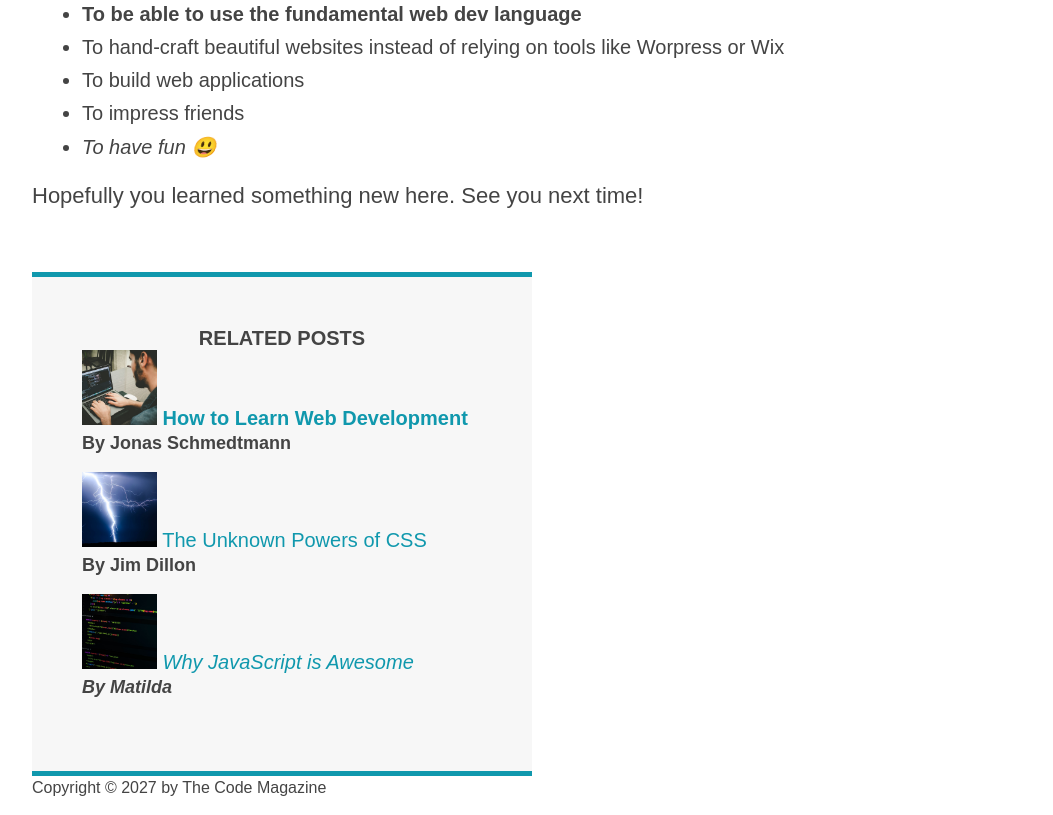
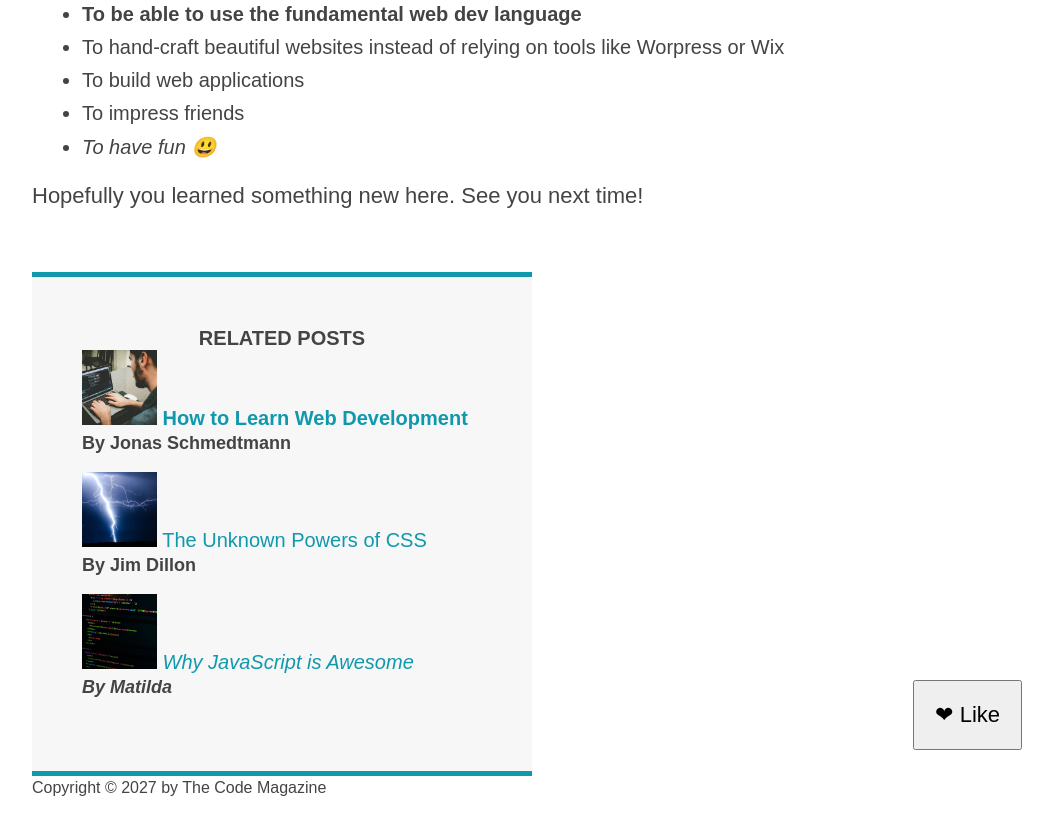
Before and after one commit to eangao/htmlcss-03-css-fundamentals, a plain HTML site: page index.html in a window 1280 px wide. Shown: the part 1538-2353 px from the top of the page, without its empty margins (208-1261 px from the left). Drawn offline with Linux system fonts and the light colour scheme.

Commit message:
CSS Theory #5: Absolute Positioning

```diff
--- a/index.html
+++ b/index.html
@@ -156,6 +156,8 @@
           Copyright &copy; 2027 by The Code Magazine
         </p>
       </footer>
+
+      <button>❤ Like</button>
     </div>
   </body>
 </html>
--- a/style.css
+++ b/style.css
@@ -12,6 +12,7 @@ body {
   font-family: sans-serif;
 
   border-top: 10px solid #1098ad;
+  position: relative;
 }
 
 .container {
@@ -203,6 +204,18 @@ nav a:link:last-child {
   margin-right: 0;
 }
 
+button {
+  font-size: 22px;
+  padding: 20px;
+  cursor: pointer;
+
+  position: absolute;
+  /* top: 50px;
+  left: 50px; */
+  bottom: 50px;
+  right: 50px;
+}
+
 /* Resolving conflicts */
 /* #copyright {
   color: red;
```
